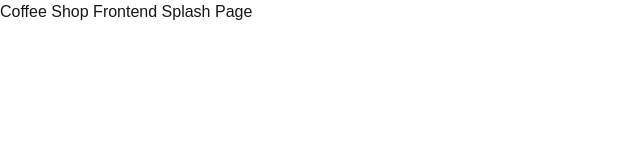
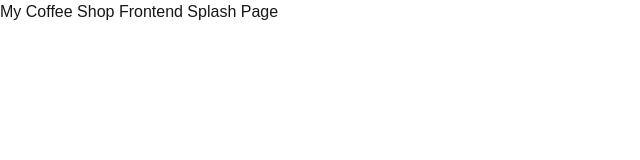
Before and after one commit to Raqueldelamer/capstone-coffee-shop, a Next.js app: page / in a window 1280 px wide. Shown: the top 160 px of the page, without its empty margins (0-640 px from the left). Built offline with nearby package versions, Linux system fonts and the light colour scheme.

Commit message:
update index.js

```diff
--- a/src/pages/index.js
+++ b/src/pages/index.js
@@ -1,3 +1,3 @@
 export default function Home() {
-  return <h1>Coffee Shop Frontend Splash Page</h1>;
+  return <h1>My Coffee Shop Frontend Splash Page</h1>;
 }
```
